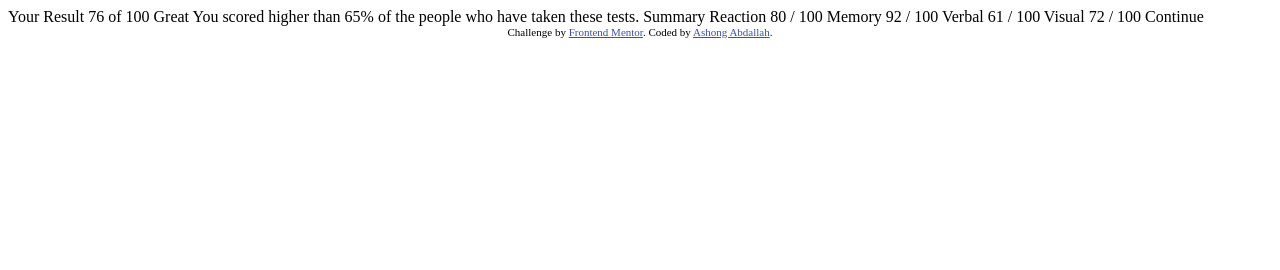
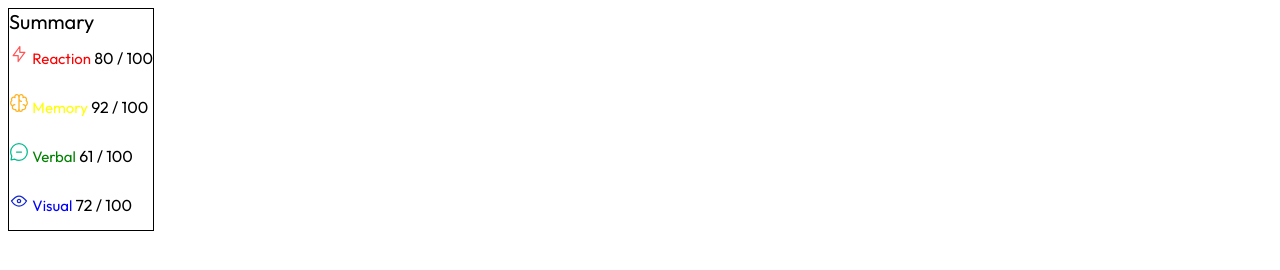
Before and after one commit to AshongAbdallah06/results-summary-component-main, a plain HTML site: page index.html in a window 1280 px wide. Drawn offline with Linux system fonts and the light colour scheme.

Commit message:
Generate HTML

```diff
--- /dev/null
+++ b/index.css
@@ -0,0 +1,45 @@
+body {
+    font-family: 'Hanken Grotesk', sans-serif;
+    font-family: 'Outfit', sans-serif;
+    display: flex;
+    flex-direction: row;
+}
+
+.right-side-container {
+    border: 1px solid black;
+    display: flex;
+    /* flex: 1; */
+    flex-direction: column;
+}
+
+img {
+    height: 20px;
+}
+
+p {
+    display: inline-block;
+    /* margin: 0; */
+    font-size: 15px;
+}
+
+.reaction {
+    color: red;
+}
+
+.memory {
+    color: yellow;
+}
+
+.verbal {
+    color: green;
+}
+
+.visual {
+    color: blue;
+}
+
+
+.summary {
+    font-weight: 500;
+    font-size: 20px;
+}
--- a/index.html
+++ b/index.html
@@ -5,6 +5,11 @@
   <meta name="viewport" content="width=device-width, initial-scale=1.0"> <!-- displays site properly based on user's device -->
 
   <link rel="icon" type="image/png" sizes="32x32" href="./assets/images/favicon-32x32.png">
+  <link rel="stylesheet" href="index.css">
+
+  <link rel="preconnect" href="https://fonts.googleapis.com">
+  <link rel="preconnect" href="https://fonts.gstatic.com" crossorigin>
+  <link href="https://fonts.googleapis.com/css2?family=Hanken+Grotesk:wght@500;700;800&family=Outfit:wght@100;400;700&display=swap" rel="stylesheet">
 
   <title>Frontend Mentor | Results summary component</title>
 
@@ -16,32 +21,20 @@
 </head>
 <body>
 
-  Your Result
-  76
-  of 100
+  <div class="right-side-container">
+    <div class="summary">Summary</div>
 
-  Great
-  You scored higher than 65% of the people who have taken these tests.
+    <div class="right-side-content"></div>
+  </div>
 
-  Summary
 
-  Reaction
-  80 / 100
-
-  Memory
-  92 / 100
-
-  Verbal
-  61 / 100
-
-  Visual
-  72 / 100
-
-  Continue
+  <!-- Continue -->
 
   <div class="attribution">
-    Challenge by <a href="https://www.frontendmentor.io?ref=challenge" target="_blank">Frontend Mentor</a>.
-    Coded by <a href="#">Ashong Abdallah</a>.
+    <!-- Challenge by <a href="https://www.frontendmentor.io?ref=challenge" target="_blank">Frontend Mentor</a>.
+    Coded by <a href="#">Ashong Abdallah</a>. -->
   </div>
+
+  <script src="index.js"></script>
 </body>
 </html>
--- /dev/null
+++ b/index.js
@@ -0,0 +1,34 @@
+const results = [{
+    img: "./assets/images/icon-reaction.svg",
+    name: "Reaction",
+    percent: "80 / 100",
+    class: "reaction"
+}, {
+    img: "./assets/images/icon-memory.svg",
+    name: "Memory",
+    percent: "92 / 100",
+    class: "memory"
+}, {
+    img: "./assets/images/icon-verbal.svg",
+    name: "Verbal",
+    percent: "61 / 100",
+    class: "verbal"
+}, {
+    img: "./assets/images/icon-visual.svg",
+    name: "Visual",
+    percent: "72 / 100",
+    class: "visual"
+}];
+
+let resultsHTML = "";
+results.forEach((result) => {
+    resultsHTML += `
+        <div>
+            <img src="${result.img}">
+            <p class="${result.class}">${result.name}</p>
+            <span>${result.percent}</span>
+        </div>
+    `
+})
+
+document.querySelector('.right-side-content').innerHTML = resultsHTML;
```
